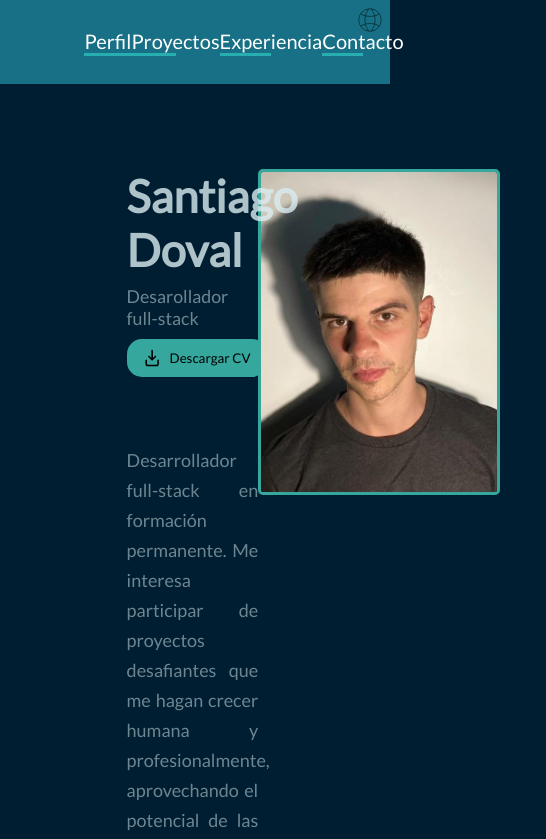
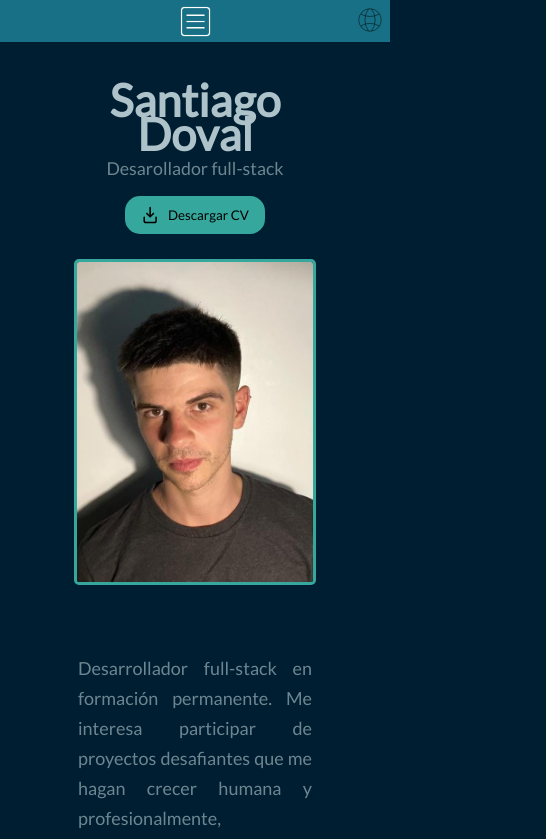
Before and after one commit to santiagodovalb/portfolio, a React (Create React App) app: page / in a window 390 px wide. Shown: the top 839 px of the page, 546 px wide, since content can reach past the window. Built offline with nearby package versions, Linux system fonts and the light colour scheme.

Commit message:
responsive

```diff
--- /dev/null
+++ b/src/Navbar/Desktop.jsx
@@ -0,0 +1,31 @@
+import React from 'react'
+import { Link, useLocation } from 'react-router-dom';
+import styles from './Navbar.module.css'
+
+export default function Desktop({ lang }) {
+
+  const { pathname } = useLocation();
+
+  return (
+    <div className={styles.links}>
+      <Link to="/">
+        <span className={pathname === "/" ? styles.active : ""}>{lang === 'spa' ? 'Perfil' : 'Profile'}</span>
+      </Link>
+      <Link to="/proyectos">
+        <span className={pathname === "/proyectos" ? styles.active : ""}>
+          {lang === 'spa' ? 'Proyectos' : 'Projects'}
+        </span>
+      </Link>
+      <Link to="/experiencia">
+        <span className={pathname === "/experiencia" ? styles.active : ""}>
+          {lang === 'spa' ? 'Experiencia' : 'Experience'}
+        </span>
+      </Link>
+      <Link to="/contacto">
+        <span className={pathname === "/contacto" ? styles.active : ""}>
+          {lang === 'spa' ? 'Contacto' : 'Contact'}
+        </span>
+      </Link>
+    </div>
+  )
+}
--- /dev/null
+++ b/src/Navbar/Mobile.jsx
@@ -0,0 +1,16 @@
+import React, { useState } from 'react'
+import styles from './Navbar.module.css'
+import burguer from '../common/burguer.png'
+import Sidebar from './Sidebar'
+
+export default function Mobile({ lang }) {
+
+  const [isShowSidebar, setIsShowSidebar] = useState(false)
+
+  return (
+    <div className={styles.mobLinks}>
+        <img onClick={() => setIsShowSidebar(!isShowSidebar)} src={burguer} alt='menu icon' className={styles.burguer} />
+        <Sidebar isShowSidebar={isShowSidebar} setIsShowSidebar={setIsShowSidebar} lang={lang} />
+    </div>
+  )
+}
--- a/src/Navbar/Navbar.jsx
+++ b/src/Navbar/Navbar.jsx
@@ -1,30 +1,9 @@
 import React from "react";
-import styles from "./Navbar.module.css";
-import { Link, useLocation } from "react-router-dom";
+import useWidth from "../hooks/useWidth";
+import Desktop from "./Desktop";
+import Mobile from "./Mobile";
 
 export default function Navbar({ lang }) {
-  console.log(lang)
-  const { pathname } = useLocation();
-  return (
-    <div className={styles.links}>
-      <Link to="/">
-        <span className={pathname === "/" ? styles.active : ""}>{lang === 'spa' ? 'Perfil' : 'Profile'}</span>
-      </Link>
-      <Link to="/proyectos">
-        <span className={pathname === "/proyectos" ? styles.active : ""}>
-          {lang === 'spa' ? 'Proyectos' : 'Projects'}
-        </span>
-      </Link>
-      <Link to="/experiencia">
-        <span className={pathname === "/experiencia" ? styles.active : ""}>
-          {lang === 'spa' ? 'Experiencia' : 'Experience'}
-        </span>
-      </Link>
-      <Link to="/contacto">
-        <span className={pathname === "/contacto" ? styles.active : ""}>
-          {lang === 'spa' ? 'Contacto' : 'Contact'}
-        </span>
-      </Link>
-    </div>
-  );
+  const width = useWidth();
+  return width > 600 ? <Desktop lang={lang} /> : <Mobile lang={lang} />
 }
--- a/src/Navbar/Navbar.module.css
+++ b/src/Navbar/Navbar.module.css
@@ -1,8 +1,8 @@
 .links {
     height: 10vh;
-    background-color:		#177085;
+    background-color:#177085;
     display: flex;
-    justify-content: space-evenly;
+    justify-content: space-around;
     align-items: center;
     padding-left: 10vh;
     padding-right: 10vh;
@@ -26,3 +26,22 @@
     border-bottom: 3px solid #28aeb1;
     transition: all 0.3s linear;
 }
+
+.mobLinks {
+    background-color:#177085;
+    height: 5vh;
+    display: flex;
+    align-items: center;
+    justify-content: center;
+}
+
+.burguer {
+    height: 35px;
+    margin: 0 auto;
+}
+
+@media (max-width:600px)  {
+    .icons {
+      flex-direction: column;
+    }
+}
--- /dev/null
+++ b/src/Navbar/Sidebar.jsx
@@ -0,0 +1,33 @@
+import React, { useEffect } from 'react'
+import { Link, useLocation } from 'react-router-dom'
+import styles from './Sidebar.module.css'
+
+export default function Sidebar({ isShowSidebar, setIsShowSidebar, lang }) {
+
+  const { pathname } = useLocation();
+
+  useEffect(() => {}, [isShowSidebar])
+
+  return (
+    <div className={`${styles.sidebar} ${ isShowSidebar ? '': styles.exit }`}>
+      <Link onClick={() => setIsShowSidebar(false)} to="/">
+        <span className={pathname === "/" ? styles.active : ""}>{lang === 'spa' ? 'Perfil' : 'Profile'}</span>
+      </Link>
+      <Link onClick={() => setIsShowSidebar(false)} to="/proyectos">
+        <span className={pathname === "/proyectos" ? styles.active : ""}>
+          {lang === 'spa' ? 'Proyectos' : 'Projects'}
+        </span>
+      </Link>
+      <Link onClick={() => setIsShowSidebar(false)} to="/experiencia">
+        <span className={pathname === "/experiencia" ? styles.active : ""}>
+          {lang === 'spa' ? 'Experiencia' : 'Experience'}
+        </span>
+      </Link>
+      <Link onClick={() => setIsShowSidebar(false)} to="/contacto">
+        <span className={pathname === "/contacto" ? styles.active : ""}>
+          {lang === 'spa' ? 'Contacto' : 'Contact'}
+        </span>
+      </Link>
+    </div>
+  )
+}
--- /dev/null
+++ b/src/Navbar/Sidebar.module.css
@@ -0,0 +1,41 @@
+.sidebar {
+    display: flex;
+    width: 50%;
+    height: 100vh;
+    background-color: #177085;
+    position: absolute;
+    left: 0;
+    top: 4.9vh;
+    z-index: 1;
+    opacity: 95%;
+    flex-direction: column;
+    font-size: 40px;
+    padding-top: 5vh;
+    padding-left: 2vh;
+    transition: all 0.25s;
+    -webkit-transition: all 0.25s;
+}
+
+.exit {
+    left: -100%
+}
+
+.sidebar a {
+    color: white;
+    text-decoration: none;
+    border-bottom: 3px solid #28aeb1;
+    border-image: linear-gradient(to right, #28aeb1 50%, transparent 50%) 100% 1;
+    transition: all 0.3s linear;
+    margin-top: 3vh;
+    width: fit-content;
+}
+
+.sidebar a:hover{
+    border-image: linear-gradient(to right, #28aeb1 100%, #28aeb1 50%) 100% 1;
+    transition: all 0.3s linear;
+}
+
+.active {
+    border-bottom: 3px solid #28aeb1;
+    transition: all 0.3s linear;
+}
--- a/src/Paginas/Contacto.module.css
+++ b/src/Paginas/Contacto.module.css
@@ -26,3 +26,15 @@
   border-radius: 20px;
   background-color: 	#daecf0;
 }
+
+@media (max-width:600px)  {
+  .icons {
+    flex-direction: column;
+    margin-top: 2vh;
+  }
+
+  .icons a {
+    margin: 0 auto;
+    margin-top: 5vh;
+  }
+ }
--- a/src/Paginas/Perfil.jsx
+++ b/src/Paginas/Perfil.jsx
@@ -7,9 +7,13 @@ function Perfil({ lang }) {
   return (
     <div className={styles.content}>
       <div className={styles.text}>
+        <div className={styles.header}>
+          <div className={styles.titles}>
             <span className={styles.title}>Santiago Doval</span>
             <span className={styles.subtitle}>
-          {lang === "spa" ? "Desarollador full-stack" : "Full-stack developer"}
+              {lang === "spa"
+                ? "Desarollador full-stack"
+                : "Full-stack developer"}
             </span>
             <a
               href={
@@ -28,6 +32,9 @@ function Perfil({ lang }) {
                 <span>{lang === "spa" ? "Descargar CV" : "Download CV"}</span>
               </button>
             </a>
+          </div>
+          <img src={profile} alt="myself" />
+        </div>
         <p>
           {lang === "spa"
             ? "Desarrollador full-stack en formación permanente. Me interesa participar de proyectos desafiantes que me hagan crecer humana y profesionalmente, aprovechando el potencial de las herramientas mas demandadas de la industria."
@@ -39,7 +46,6 @@ function Perfil({ lang }) {
             : "I think everyone should  hace broad spectrum of knowledge and practice a wide range of disciplines. My experience in the music world provides me with an ideal set of soft skills that allow me to tackle any task from a creative and collaborative standpoint, which I consider pillars for a good work environment that leads to the best experiences and results."}
         </p>
       </div>
-      <img src={profile} alt="myself" />
     </div>
   );
 }
--- a/src/Paginas/Perfil.module.css
+++ b/src/Paginas/Perfil.module.css
@@ -1,6 +1,6 @@
 
 .content {
-  padding: 10vh 15vh;
+  padding: 10vh 10vh;
   background-color: 				#001e31;
   min-height: 100vh;
   font-size: calc(10px + 2vmin);
@@ -20,14 +20,14 @@
 .text {
   display: flex;
   flex-direction: column;
-  color: 	#daecf0;
-  width: 45%;
+  color:	#daecf0;
+  padding: auto 5vh;
+  width: 80%;
 }
 
 .title {
   font-size: 45px;
   font-weight: bold;
-  margin-bottom: 1vh;
   opacity: 80%;
 }
 
@@ -65,3 +65,40 @@
 .text a {
   text-decoration: none;
 }
+
+.header {
+  display: flex;
+  justify-content: space-between;
+}
+
+.titles {
+  display: flex;
+  flex-direction: column;
+  justify-content: space-evenly;
+}
+
+@media (max-width:1150px)  {
+  .content {
+    flex-direction: column;
+    align-items: center;
+    padding: 5vh;
+  }
+
+  .content img {
+    border-radius: 5px;
+    border: 3px solid #35a79d;
+    width: fit-content;
+  }
+
+  .titles {
+    align-items: center;
+    text-align: center;
+    margin-bottom: 3vh;
+    line-height: 4vh;
+  }
+
+  .header {
+    flex-direction: column;
+    align-items: center;
+  }
+}
--- a/src/Paginas/Proyectos.module.css
+++ b/src/Paginas/Proyectos.module.css
@@ -28,3 +28,9 @@
   border: 3px solid #28aeb1;
   border-radius: 5px;
 }
+
+@media (max-width:600px)  {
+  .grid {
+    justify-content: center;
+  }
+ }
--- /dev/null
+++ b/src/hooks/useWidth.js
@@ -0,0 +1,17 @@
+import React, { useEffect, useState } from "react";
+
+export default function useWidth() {
+  const [width, setWidth] = useState(window.innerWidth);
+
+  useEffect(() => {
+    const handleWindowResize = () => {
+      setWidth(window.innerWidth);
+    };
+    window.addEventListener("resize", handleWindowResize);
+    return () => {
+      window.removeEventListener("resize", handleWindowResize);
+    };
+  });
+
+  return width;
+}
```
Also changed, not shown: src/common/burguer.png (added). Lines whose indentation alone changed are shown as unchanged.
